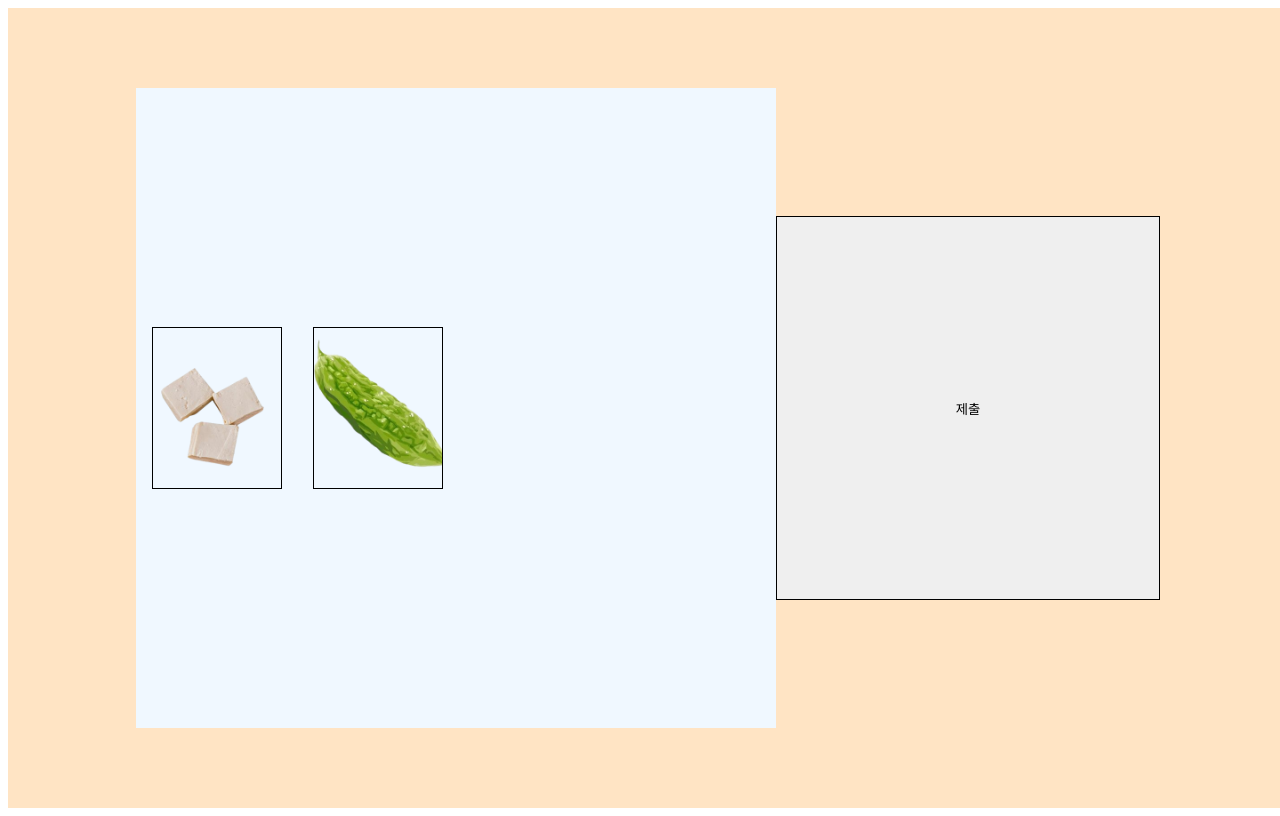
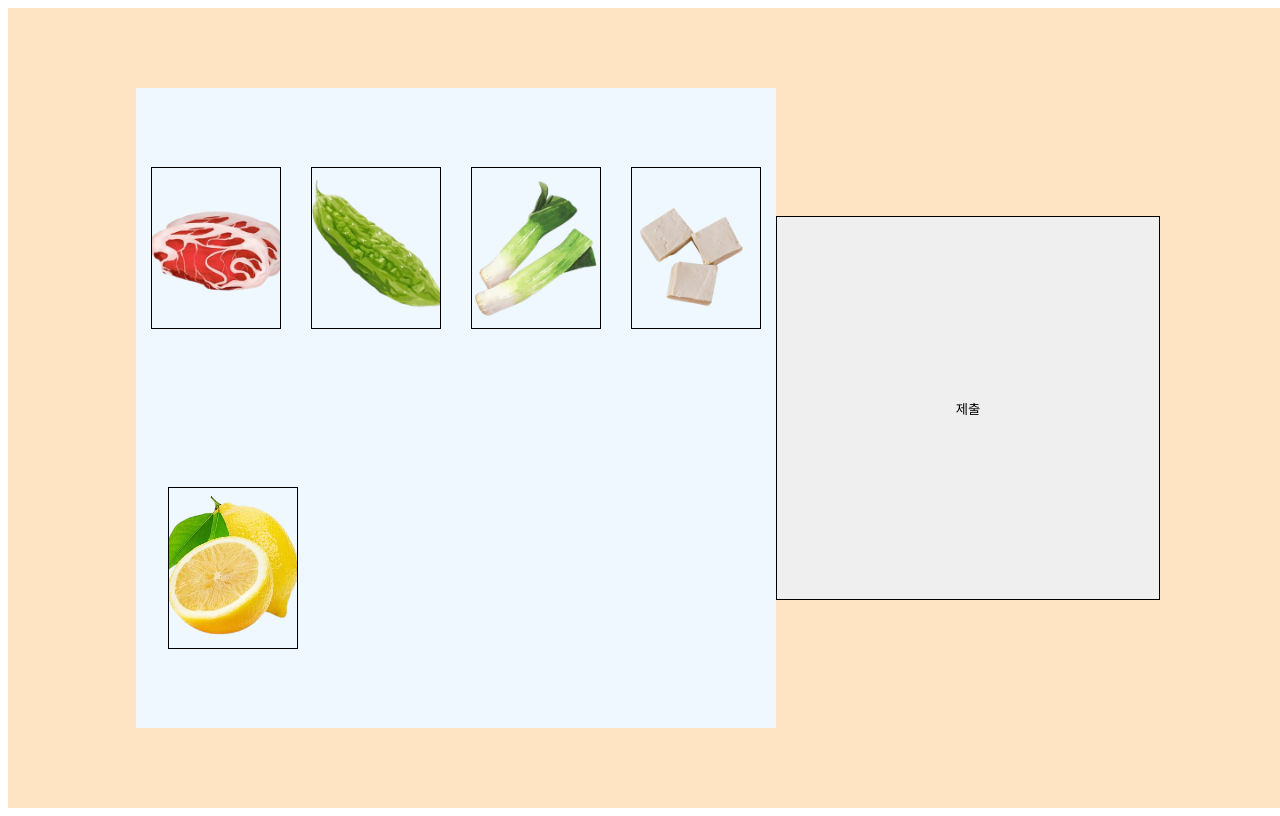
Before and after one commit to chaeyi0731/workflow, a website: page index.html in a window 1280 px wide. Drawn offline with Linux system fonts and the light colour scheme.

Commit message:
레몬 이미지 적용 및 child 설정

```diff
--- a/style.css
+++ b/style.css
@@ -45,7 +45,7 @@
   background-position: center;
   background-size: cover;
 }
-#root > div:nth-child(1) > div:nth-child(1) {
+#root > div:nth-child(1) > div:nth-child(3) {
   width: 10vw;
   height: 20vh;
   border: 1px solid black;
@@ -53,7 +53,7 @@
   background-position: center;
   background-size: cover;
 }
-#root > div:nth-child(1) > div:nth-child(1) {
+#root > div:nth-child(1) > div:nth-child(4) {
   width: 10vw;
   height: 20vh;
   border: 1px solid black;
@@ -61,3 +61,11 @@
   background-position: center;
   background-size: cover;
 }
+#root > div:nth-child(1) > div:nth-child(5) {
+  width: 10vw;
+  height: 20vh;
+  border: 1px solid black;
+  background-image: url(/img/레몬-removebg-preview.png);
+  background-position: center;
+  background-size: cover;
+}
```
